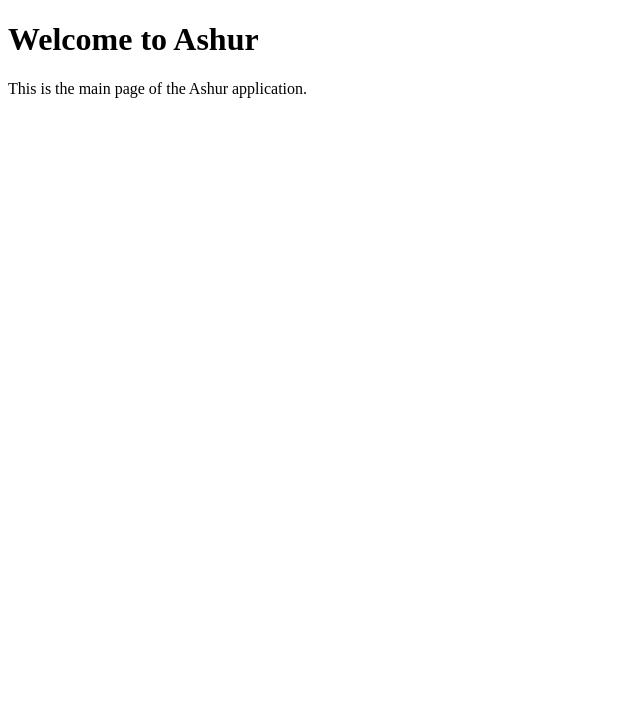
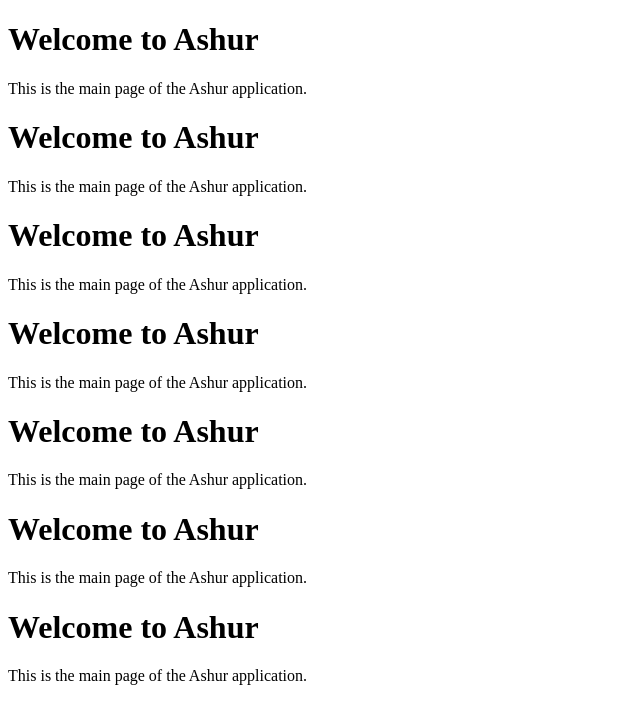
Before and after one commit to Bee-Jay05/Ashur, a Next.js app: page / in a window 1280 px wide. Shown: the top 724 px of the page, without its empty margins (0-640 px from the left). Built offline with nearby package versions, Linux system fonts and the light colour scheme.

Commit message:
Updated Home page

```diff
--- a/src/app/page.tsx
+++ b/src/app/page.tsx
@@ -1,6 +1,25 @@
 import Navbar from "@/components/Navbar";
+import Hero from "@/components/Hero";
+import Categories from "@/components/Categories";
+import NewArrivals from "@/components/NewArrivals";
+import PopularProducts from "@/components/PopularProducts";
+import Brand from "@/components/Brand";
+import Footer from "@/components/Footer";
+
+
+
+
+
 export default function Home() {
     return (
-        <Navbar />
+        <div>
+            <Navbar />
+            <Hero />
+            <Categories />
+            <NewArrivals />
+            <PopularProducts />
+            <Brand />
+            <Footer />
+        </div>
     )
 }
--- /dev/null
+++ b/src/components/Brand.tsx
@@ -0,0 +1,8 @@
+export default function Brand() {
+  return (
+    <div>
+      <h1>Welcome to Ashur</h1>
+      <p>This is the main page of the Ashur application.</p>
+    </div>
+  );
+}
--- /dev/null
+++ b/src/components/Categories.tsx
@@ -0,0 +1,8 @@
+export  default function Categories() {
+  return (
+    <div>
+      <h1>Welcome to Ashur</h1>
+      <p>This is the main page of the Ashur application.</p>
+    </div>
+  );
+}
--- /dev/null
+++ b/src/components/Hero.tsx
@@ -0,0 +1,8 @@
+export default function Hero() {
+    return (
+        <div>
+            <h1>Welcome to Ashur</h1>
+            <p>This is the main page of the Ashur application.</p>
+        </div>
+    )
+}
--- /dev/null
+++ b/src/components/NewArrivals.tsx
@@ -0,0 +1,8 @@
+export default function NewArrivals() {
+  return (
+    <div>
+      <h1>Welcome to Ashur</h1>
+      <p>This is the main page of the Ashur application.</p>
+    </div>
+  );
+}
--- /dev/null
+++ b/src/components/PopularProducts.tsx
@@ -0,0 +1,8 @@
+export default function PopularProducts() {
+  return (
+    <div>
+      <h1>Welcome to Ashur</h1>
+      <p>This is the main page of the Ashur application.</p>
+    </div>
+  );
+}
```
